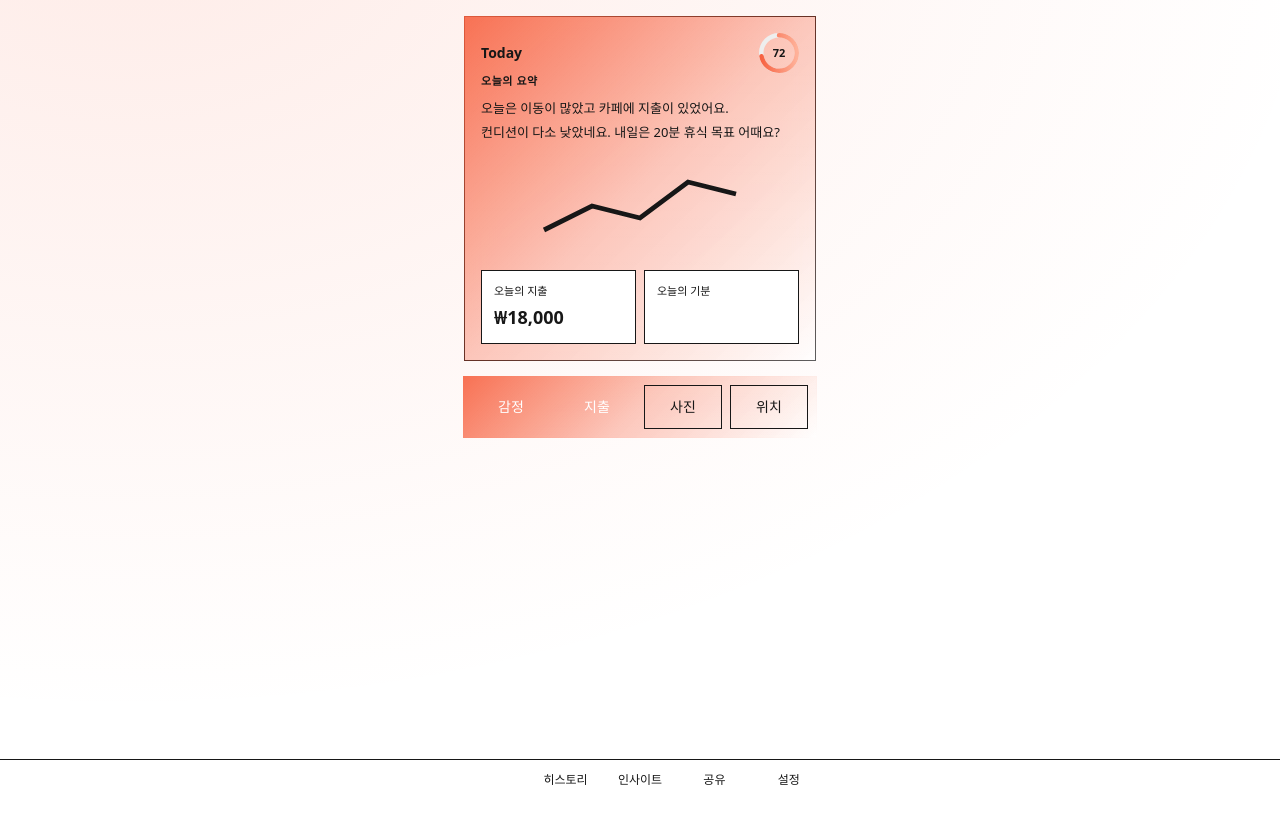
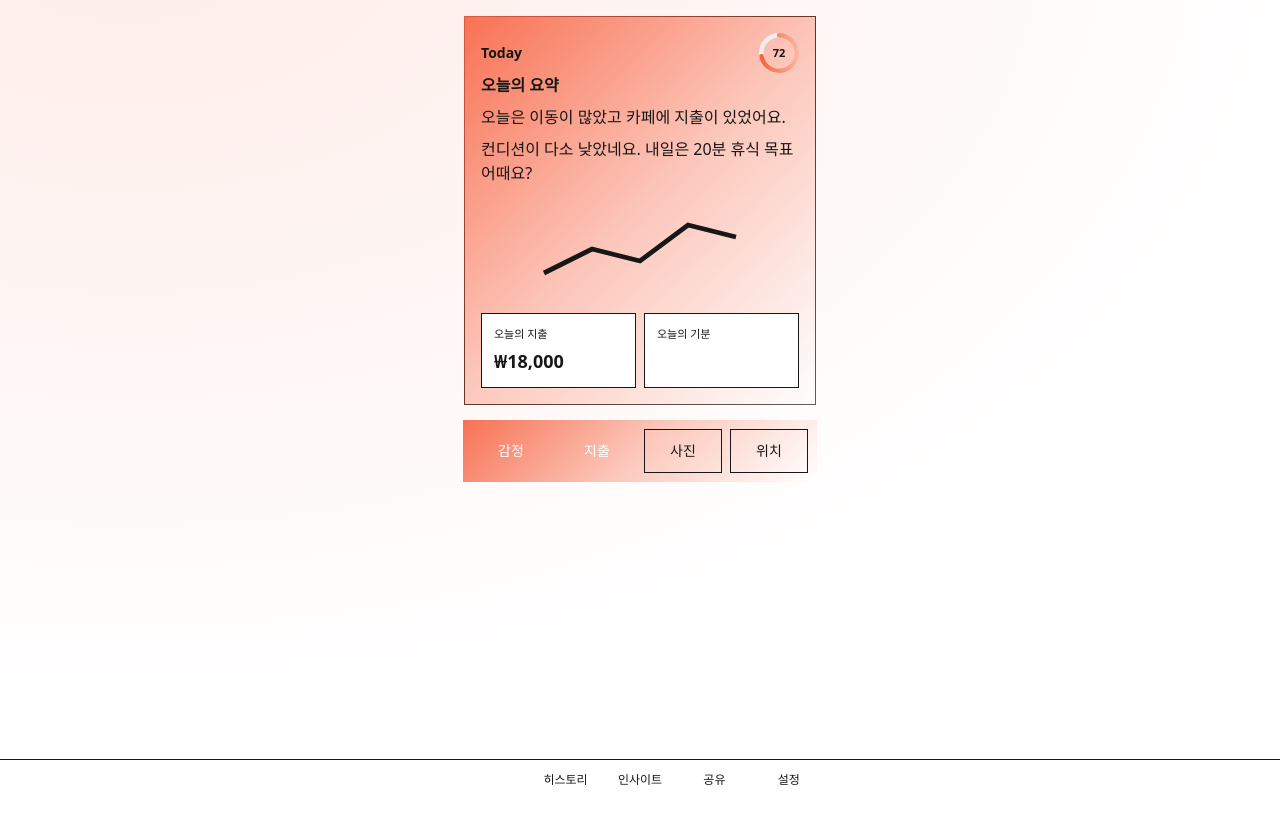
Before and after one commit to sjwoo1999/dayframe, a Next.js app: page /today in a window 1280 px wide. Shown: the top 824 px of the page. Built offline with nearby package versions, Linux system fonts and the light colour scheme; no server answers.

Commit message:
feat(core): SummaryBlock hierarchy + clamp

```diff
--- a/src/components/core/SummaryBlock.tsx
+++ b/src/components/core/SummaryBlock.tsx
@@ -10,10 +10,10 @@ export interface SummaryBlockProps {
 export function SummaryBlock({ title = "오늘의 요약", lines, className }: SummaryBlockProps) {
 	return (
 		<div className={twMerge("space-y-2", className)}>
-			<div className="text-[11px] font-semibold uppercase tracking-wider text-[--ll-gray-500]">{title}</div>
-			<div className="space-y-1 text-[13px] leading-5">
+			<div className="text-[var(--text-sm)] font-semibold text-[--ll-gray-700]">{title}</div>
+			<div className="space-y-2 text-[var(--text-md)] leading-6">
 				{lines.map((l, i) => (
-					<p key={i} className="text-[--ll-gray-800] dark:text-[--ll-gray-200]">{l}</p>
+					<p key={i} className="text-[--color-foreground] line-clamp-3">{l}</p>
 				))}
 			</div>
 		</div>
```
